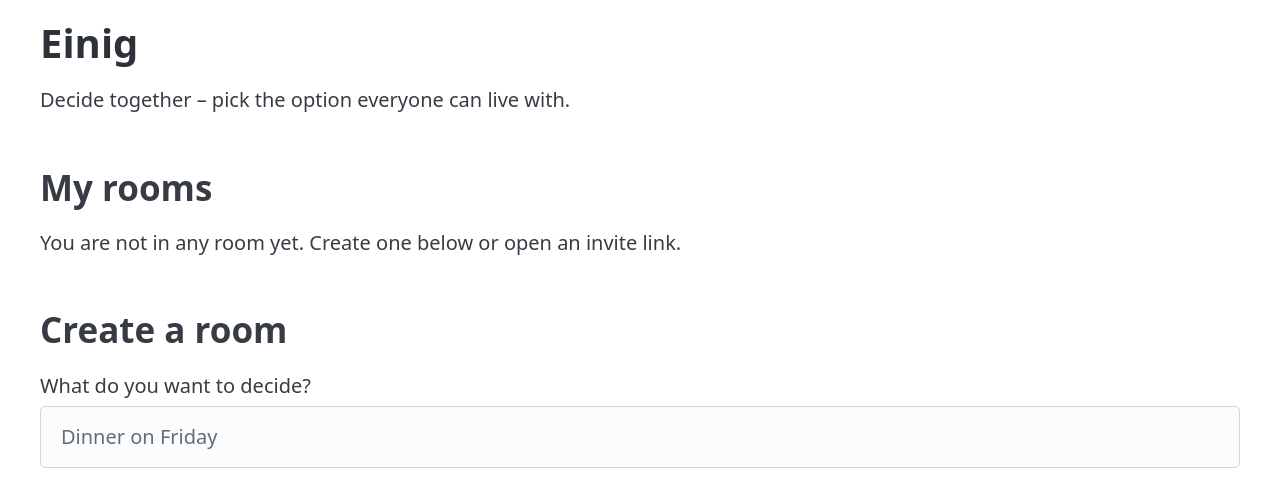
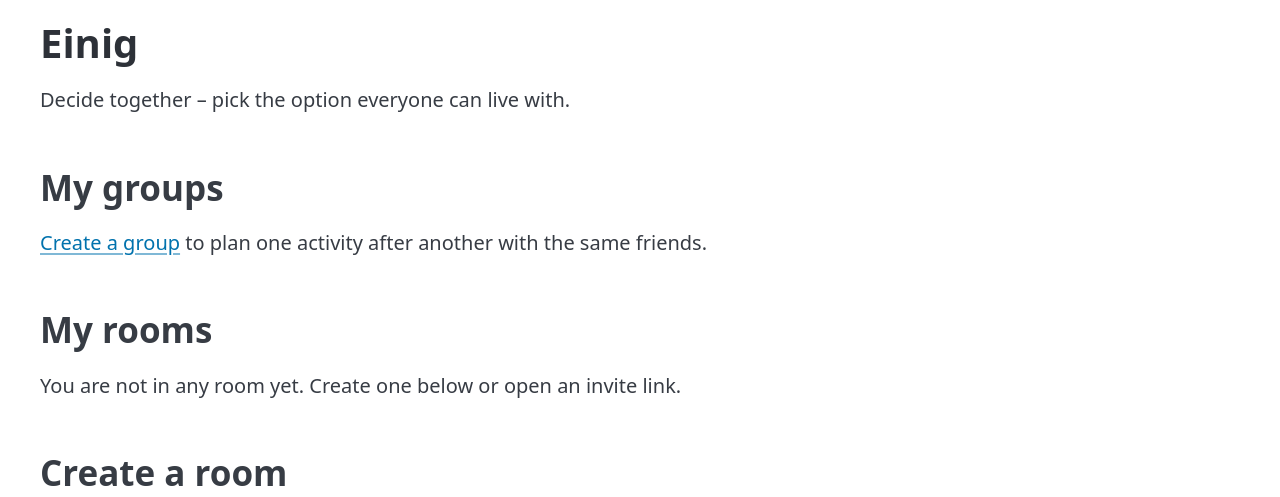
Before and after one commit to AntonKemper-H/einig, a Flask app: page / in a window 1280 px wide. Shown: the part 70-567 px from the top of the page. Run offline with Flask 3, Linux system fonts and the light colour scheme; some libraries are stand-ins or nearby versions.

Commit message:
Implement A9: fixed groups
Create a group, join it by link or QR code, and plan one activity after
another. Members join a group room with one tap under their group
nickname; guests still join with any free nickname. The home page lists
the browser's groups above its rooms. Four new tables, no change to
existing tables, so init-db adds them to the deployed database.

Co-Authored-By: Claude Opus 5.5 <noreply@anthropic.com>

```diff
--- a/app/__init__.py
+++ b/app/__init__.py
@@ -12,7 +12,7 @@ from flask import Flask, render_template
 from werkzeug.middleware.proxy_fix import ProxyFix
 
 from app import db
-from app.routes import main, pwa, rooms
+from app.routes import groups, main, pwa, rooms
 
 
 def create_app(test_config: dict | None = None) -> Flask:
@@ -75,6 +75,7 @@ def create_app(test_config: dict | None = None) -> Flask:
     app.register_blueprint(main.bp)
     app.register_blueprint(rooms.bp)
     app.register_blueprint(pwa.bp)
+    app.register_blueprint(groups.bp)
 
     @app.errorhandler(404)
     def page_not_found(error):
--- /dev/null
+++ b/app/routes/groups.py
@@ -0,0 +1,148 @@
+"""Fixed groups (A9, F16, specs/a9-groups.md): create a group, join it, plan the next activity."""
+
+from flask import Blueprint, abort, redirect, render_template, request, session, url_for
+
+from app import db
+from app.routes.rooms import group_member_for, remember_token
+from app.services import groups as group_rules
+from app.services import qr
+from app.services import rooms as room_rules
+
+bp = Blueprint("groups", __name__)
+
+NOT_MEMBER_PLAN_MESSAGE = "Please join the group before planning an activity."
+GROUP_COLLISION_MESSAGE = "Something went wrong while creating the group. Please try again."
+NICKNAME_TAKEN_MESSAGE = "This nickname is already taken in this group."
+ROOM_COLLISION_MESSAGE = "Something went wrong while creating the room. Please try again."
+
+
+def remember_group(group_id: str, member_token: str) -> None:
+    """Store the member token in the signed session cookie, next to the other groups (like A8).
+
+    With more than 10 groups, the group this browser joined longest ago is forgotten.
+    """
+    tokens = group_rules.remember_group_token(session.get("group_tokens", {}), group_id, member_token)
+    if len(tokens) > group_rules.MAX_REMEMBERED_GROUPS:
+        # Called after the member is saved, so the new group counts as the newest.
+        keep = group_rules.groups_to_keep(db.get_my_groups(tokens))
+        tokens = {key: token for key, token in tokens.items() if key in keep}
+    # A new dict is assigned so Flask notices the change and saves the cookie.
+    session["group_tokens"] = tokens
+    session.permanent = True
+
+
+def render_group_page(group, member, errors=None, join_nickname="", activity=None):
+    """Members see everything; anyone else sees only the group name and the join form."""
+    invite_url = url_for("groups.show_group", group_id=group["id"], _external=True)
+    members = []
+    rooms = []
+    if member is not None:
+        members = db.get_group_members(group["id"])
+        for room in db.get_group_rooms(group["id"]):
+            rooms.append(
+                {
+                    "title": room["title"],
+                    "url": url_for(room_rules.room_link_endpoint(room["status"]), room_id=room["id"]),
+                    "status_label": room_rules.STATUS_LABELS.get(room["status"], room["status"]),
+                }
+            )
+    return render_template(
+        "group.html",
+        group=group,
+        member=member,
+        members=members,
+        rooms=rooms,
+        invite_url=invite_url,
+        qr_svg=qr.invite_qr_svg(invite_url) if member is not None else "",
+        errors=errors or [],
+        join_nickname=join_nickname,
+        activity=activity or {},
+        modes=room_rules.MODES,
+    )
+
+
+@bp.get("/groups/new")
+def new_group():
+    """The "create a group" form."""
+    return render_template("new_group.html", form={}, errors=[])
+
+
+@bp.post("/groups")
+def create_group():
+    """Save the group and its first member, then show the group page (Post/Redirect/Get)."""
+    form, errors = group_rules.validate_new_group(request.form.get("name"), request.form.get("nickname"))
+    if errors:
+        return render_template("new_group.html", form=form, errors=errors), 400
+
+    group_id = room_rules.new_room_id()
+    member_token = room_rules.new_session_token()
+    if not db.create_group_with_member(group_id, form["name"], form["nickname"], member_token):
+        return render_template("new_group.html", form=form, errors=[GROUP_COLLISION_MESSAGE]), 400
+
+    remember_group(group_id, member_token)
+    return redirect(url_for("groups.show_group", group_id=group_id), code=303)
+
+
+@bp.get("/groups/<group_id>")
+def show_group(group_id: str):
+    """The group page; its URL is also the invite link."""
+    group = db.get_group(group_id)
+    if group is None:
+        abort(404)
+    return render_group_page(group, group_member_for(group_id))
+
+
+@bp.post("/groups/<group_id>/join")
+def join_group(group_id: str):
+    """Join the group with a nickname, then show the group page (Post/Redirect/Get)."""
+    group = db.get_group(group_id)
+    if group is None:
+        abort(404)
+
+    # Already a member (e.g. "Join" pressed twice): never create a second member.
+    if group_member_for(group_id) is not None:
+        return redirect(url_for("groups.show_group", group_id=group_id), code=303)
+
+    nickname = room_rules.clean_text(request.form.get("nickname"))
+    taken = [member["nickname"] for member in db.get_group_members(group_id)]
+    errors = group_rules.join_group_errors(nickname, taken)
+    if errors:
+        return render_group_page(group, None, errors, nickname), 400
+
+    member_token = room_rules.new_session_token()
+    if not db.add_group_member(group_id, nickname, member_token):
+        # Someone took the nickname a moment earlier (e.g. a double tap); nothing was saved.
+        return render_group_page(group, None, [NICKNAME_TAKEN_MESSAGE], nickname), 400
+
+    remember_group(group_id, member_token)
+    return redirect(url_for("groups.show_group", group_id=group_id), code=303)
+
+
+@bp.post("/groups/<group_id>/rooms")
+def plan_activity(group_id: str):
+    """A member starts the group's next activity: a new room with them as its creator."""
+    group = db.get_group(group_id)
+    if group is None:
+        abort(404)
+
+    member = group_member_for(group_id)
+    if member is None:
+        return render_group_page(group, None, [NOT_MEMBER_PLAN_MESSAGE]), 403
+
+    # The same rules as F1; the nickname is the member's group nickname.
+    form, errors = room_rules.validate_new_room(
+        request.form.get("title"), request.form.get("mode"), member["nickname"]
+    )
+    if errors:
+        return render_group_page(group, member, errors, activity=form), 400
+
+    room_id = room_rules.new_room_id()
+    session_token = room_rules.new_session_token()
+    saved = db.create_group_room(
+        group_id, room_id, form["title"], form["mode"], member["nickname"], session_token, member["id"]
+    )
+    if not saved:
+        return render_group_page(group, member, [ROOM_COLLISION_MESSAGE], activity=form), 400
+
+    remember_token(room_id, session_token)
+    return redirect(url_for("rooms.show_room", room_id=room_id), code=303)
--- a/app/routes/main.py
+++ b/app/routes/main.py
@@ -10,14 +10,19 @@ bp = Blueprint("main", __name__)
 
 @bp.get("/")
 def home():
-    """Home page: "My rooms" (F25) and the "create a room" form (F1)."""
+    """Home page: "My groups" (F16), "My rooms" (F25) and the "create a room" form (F1)."""
     return render_home({}, [])
 
 
 def render_home(form: dict, errors: list[str]) -> str:
     """The home page; also used by rooms.create_room to show the form again with errors."""
     return render_template(
-        "home.html", form=form, errors=errors, modes=room_rules.MODES, my_rooms=load_my_rooms()
+        "home.html",
+        form=form,
+        errors=errors,
+        modes=room_rules.MODES,
+        my_groups=load_my_groups(),
+        my_rooms=load_my_rooms(),
     )
 
 
@@ -44,3 +49,15 @@ def load_my_rooms() -> list[dict]:
 def health():
     """Plain 'ok' so the hosting service can check that the app is running."""
     return "ok", 200, {"Content-Type": "text/plain; charset=utf-8"}
+
+
+def load_my_groups() -> list[dict]:
+    """The groups this browser is a member of (A9); tokens of deleted groups are removed."""
+    tokens = session.get("group_tokens", {})
+    my_groups = db.get_my_groups(tokens)
+    found_ids = {group["id"] for group in my_groups}
+    if found_ids != set(tokens):
+        session["group_tokens"] = {
+            group_id: token for group_id, token in tokens.items() if group_id in found_ids
+        }
+    return my_groups
--- a/app/routes/rooms.py
+++ b/app/routes/rooms.py
@@ -1,7 +1,7 @@
 """Room pages: create a room (F1), show and join it (F2), add and delete options (F3, F24),
 lobby and start voting (F7), suggest places nearby (F8), surprise mode (F12),
 "Been there" (F13), find a place by name (F23), delete an option (F24),
-rating (F4), close the room and show the result (F6)."""
+rating (F4), close the room and show the result (F6), "Join as ..." in a group room (F16)."""
 
 import random
 
@@ -40,11 +40,20 @@ PLACES_UNAVAILABLE_MESSAGE = (
 NO_PLACES_FOUND_MESSAGE = "No places found. Try a larger radius or fewer filters."
 NOT_JOINED_VOTE_MESSAGE = "Please join the room before voting."
 VOTE_REFUSED_MESSAGE = "Something went wrong while saving your rating. Please try again."
+NOT_IN_GROUP_MESSAGE = "You are not a member of this group."
+GROUP_NICKNAME_TAKEN_MESSAGE = (
+    "Your group nickname is already taken in this room. Please choose another one."
+)
 
 
 def session_token_for(room_id: str) -> str | None:
     """Return the token this browser stored for the room, or None."""
     return session.get("participant_tokens", {}).get(room_id)
+
+
+def group_member_for(group_id: str):
+    """Return this browser's member row in the group (A9), or None."""
+    return db.get_group_member(group_id, session.get("group_tokens", {}).get(group_id))
 
 
 def remember_token(room_id: str, session_token: str) -> None:
@@ -126,6 +135,7 @@ def render_room_page(
     find_name: str = "",
     find_errors: list[str] | None = None,
     find_matches: list[dict] | None = None,
+    offer_group_join: bool = True,
 ):
     """Render the room page: join form for visitors; options, add form and place search for participants."""
     invite_url = invite_url_for(room["id"])
@@ -180,10 +190,16 @@ def render_room_page(
                 bool(participant["is_creator"]), participant["id"], option["added_by"]
             )
         }
+    # A9: a group room links to its group for members, and offers members "Join as ...".
+    group = db.get_room_group(room["id"])
+    group_member = group_member_for(group["id"]) if group is not None else None
     return render_template(
         "room.html",
         room=room,
         participant=participant,
+        group=group,
+        group_member=group_member,
+        offer_group_join=offer_group_join and group_member is not None,
         invite_url=invite_url,
         qr_svg=qr.invite_qr_svg(invite_url),
         join_nickname=join_nickname,
@@ -285,6 +301,9 @@ def join_room(room_id: str):
     if db.get_participant(room_id, session_token_for(room_id)) is not None:
         return redirect(url_for("rooms.show_room", room_id=room_id), code=303)
 
+    if request.form.get("as_group_member") == "1":
+        return join_as_group_member(room)
+
     nickname = room_rules.clean_text(request.form.get("nickname"))
     errors = room_rules.join_errors(
         nickname, room["status"], db.get_nicknames(room_id)
@@ -298,6 +317,35 @@ def join_room(room_id: str):
 
     remember_token(room_id, session_token)
     return redirect(url_for("rooms.show_room", room_id=room_id), code=303)
+
+
+def join_as_group_member(room):
+    """A9: "Join as <nickname>" – join a group room under the group nickname, without typing.
+
+    The nickname always comes from the group membership in the cookie, never from the form.
+    """
+    group = db.get_room_group(room["id"])
+    member = group_member_for(group["id"]) if group is not None else None
+    if member is None:
+        return render_room_page(room, None, errors=[NOT_IN_GROUP_MESSAGE]), 403
+
+    errors = room_rules.join_errors(member["nickname"], room["status"], db.get_nicknames(room["id"]))
+    if errors:
+        if room["status"] != "closed":
+            # The only other reason: a guest already uses this nickname in the room.
+            errors = [GROUP_NICKNAME_TAKEN_MESSAGE]
+        # The normal nickname form, so the member can pick another nickname.
+        return render_room_page(room, None, errors=errors, offer_group_join=False), 400
+
+    session_token = room_rules.new_session_token()
+    if not db.add_group_participant(room["id"], member["nickname"], session_token, member["id"]):
+        # Someone took the nickname a moment earlier; nothing was saved.
+        return render_room_page(
+            room, None, errors=[GROUP_NICKNAME_TAKEN_MESSAGE], offer_group_join=False
+        ), 400
+
+    remember_token(room["id"], session_token)
+    return redirect(url_for("rooms.show_room", room_id=room["id"]), code=303)
 
 
 @bp.post("/rooms/<room_id>/options")
--- a/app/templates/home.html
+++ b/app/templates/home.html
@@ -1,13 +1,28 @@
 {% extends "base.html" %}
 
 {# Used by main.home (empty form) and rooms.create_room (form shown again with errors).
-   Both go through main.render_home, which passes form, errors, modes and my_rooms;
+   Both go through main.render_home, which passes form, errors, modes, my_groups and my_rooms;
    the list of modes lives only in services/rooms.py. #}
 {% set mode_labels = {"manual": "Enter options myself", "nearby": "Places nearby", "surprise": "Surprise me"} %}
 
 {% block content %}
   <h1>Einig</h1>
   <p>Decide together – pick the option everyone can live with.</p>
+
+  <h2>My groups</h2>
+
+  {% if my_groups %}
+    {# F16: only groups this browser is a member of. #}
+    <ul>
+      {% for group in my_groups %}
+        <li>
+          <a href="{{ url_for('groups.show_group', group_id=group.id) }}">{{ group.name }}</a>
+          <br><small>{{ group.member_count }} member{% if group.member_count != 1 %}s{% endif %}</small>
+        </li>
+      {% endfor %}
+    </ul>
+  {% endif %}
+  <p><a href="{{ url_for('groups.new_group') }}">Create a group</a> to plan one activity after another with the same friends.</p>
 
   <h2>My rooms</h2>
 
```
Also changed, not shown: app/db.py (+174 -0 lines), app/schema.sql (+39 -0 lines), app/services/groups.py (added, +50 -0 lines), app/templates/group.html (added, +81 -0 lines), app/templates/new_group.html (added, +30 -0 lines), app/templates/room.html (+12 -0 lines).
